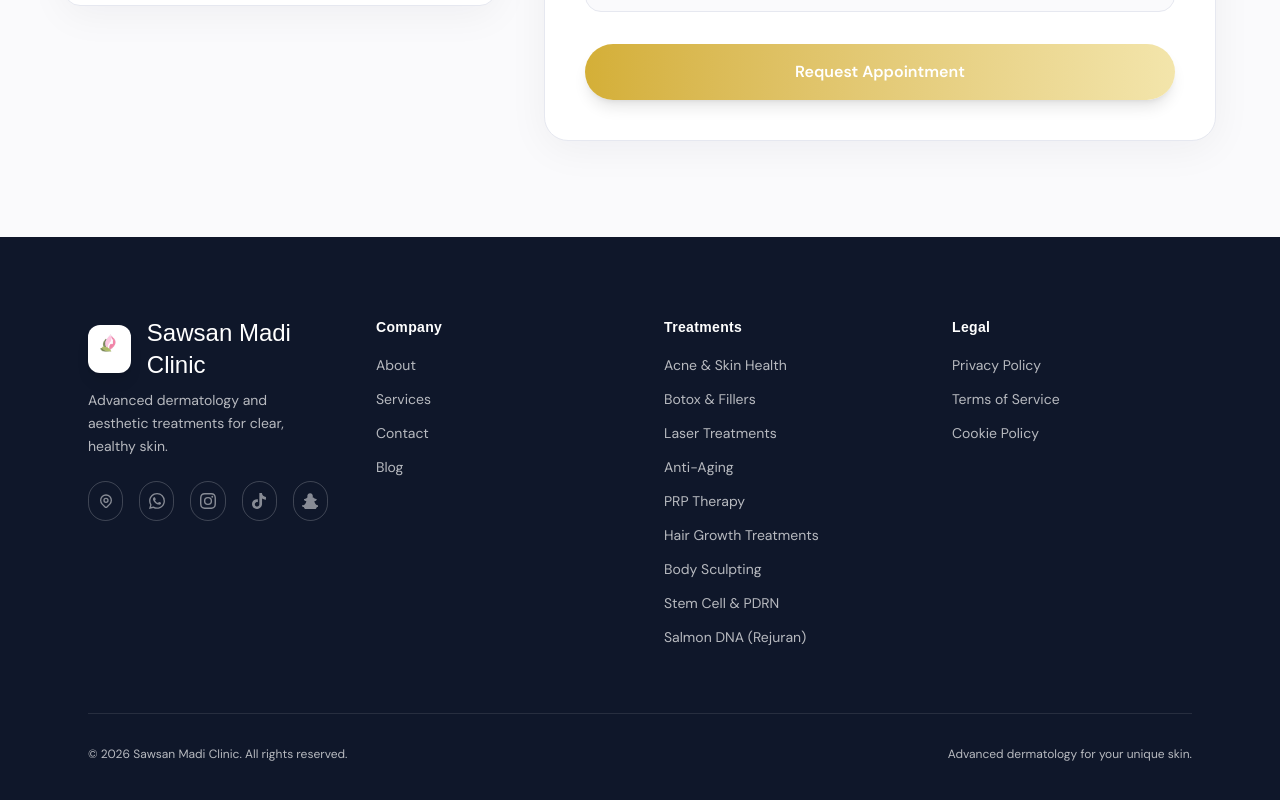
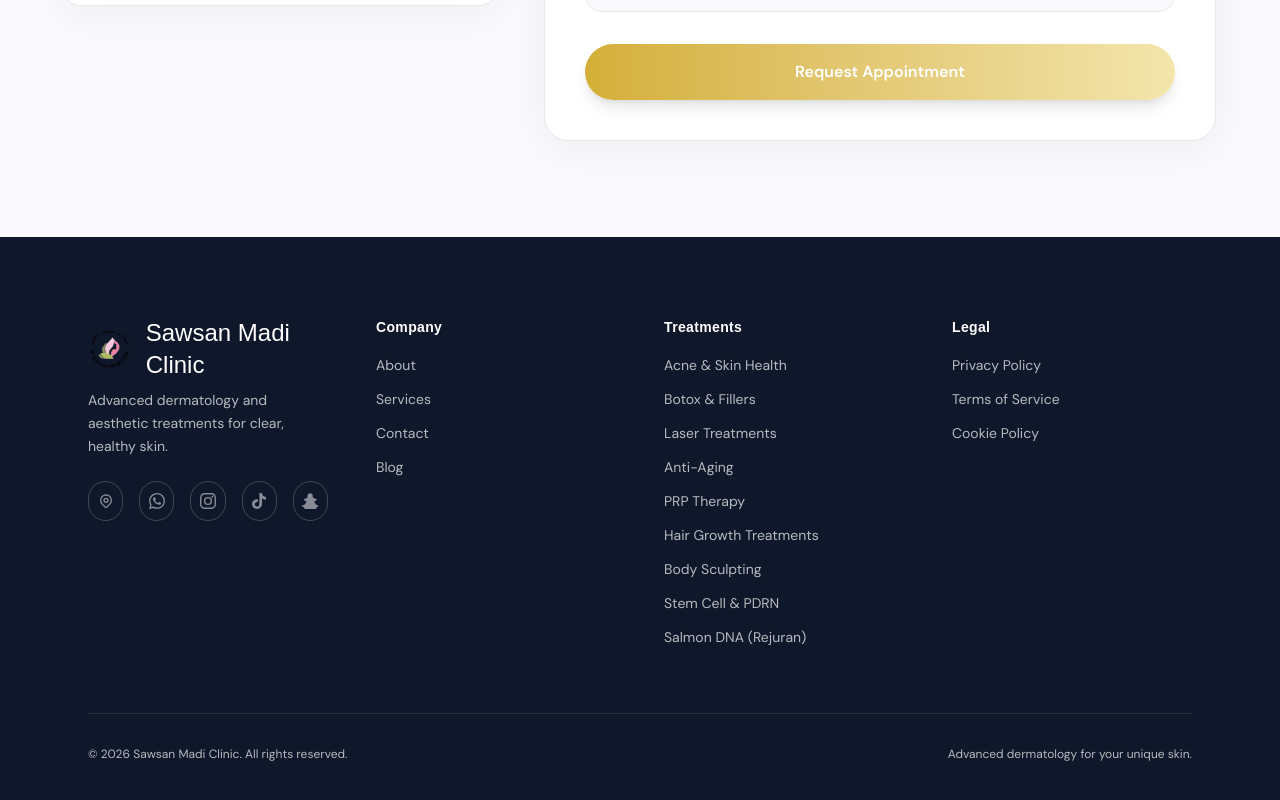
Before and after one commit to development1301/sawsanmadiclinic, a Next.js app: page /en/contact in a window 1280 px wide. Shown: the part 855-1655 px from the top of the page. Built offline with nearby package versions, Linux system fonts and the light colour scheme; a web font is replaced by a local one.

Commit message:
Remove white box from footer logo

```diff
--- a/src/components/layout/Footer.tsx
+++ b/src/components/layout/Footer.tsx
@@ -51,8 +51,8 @@
           {/* Brand */}
           <div className="lg:col-span-1">
             <div className="flex items-center gap-4 group cursor-pointer mb-2">
-              <div className="relative w-12 h-12 bg-white rounded-xl shadow-lg border border-white/10 p-1 flex items-center justify-center overflow-hidden">
-                <Image src="/logonobg.png" alt="Logo" fill className="object-contain" unoptimized={true} />
+              <div className="relative w-12 h-12 rounded-xl flex items-center justify-center overflow-hidden">
+                <Image src="/logo-transparent.png?v=3" alt="Logo" fill className="object-contain" unoptimized={true} />
               </div>
               <span className="text-2xl font-serif text-white group-hover:text-[var(--color-primary)] transition-colors">
                 Sawsan Madi Clinic
```
